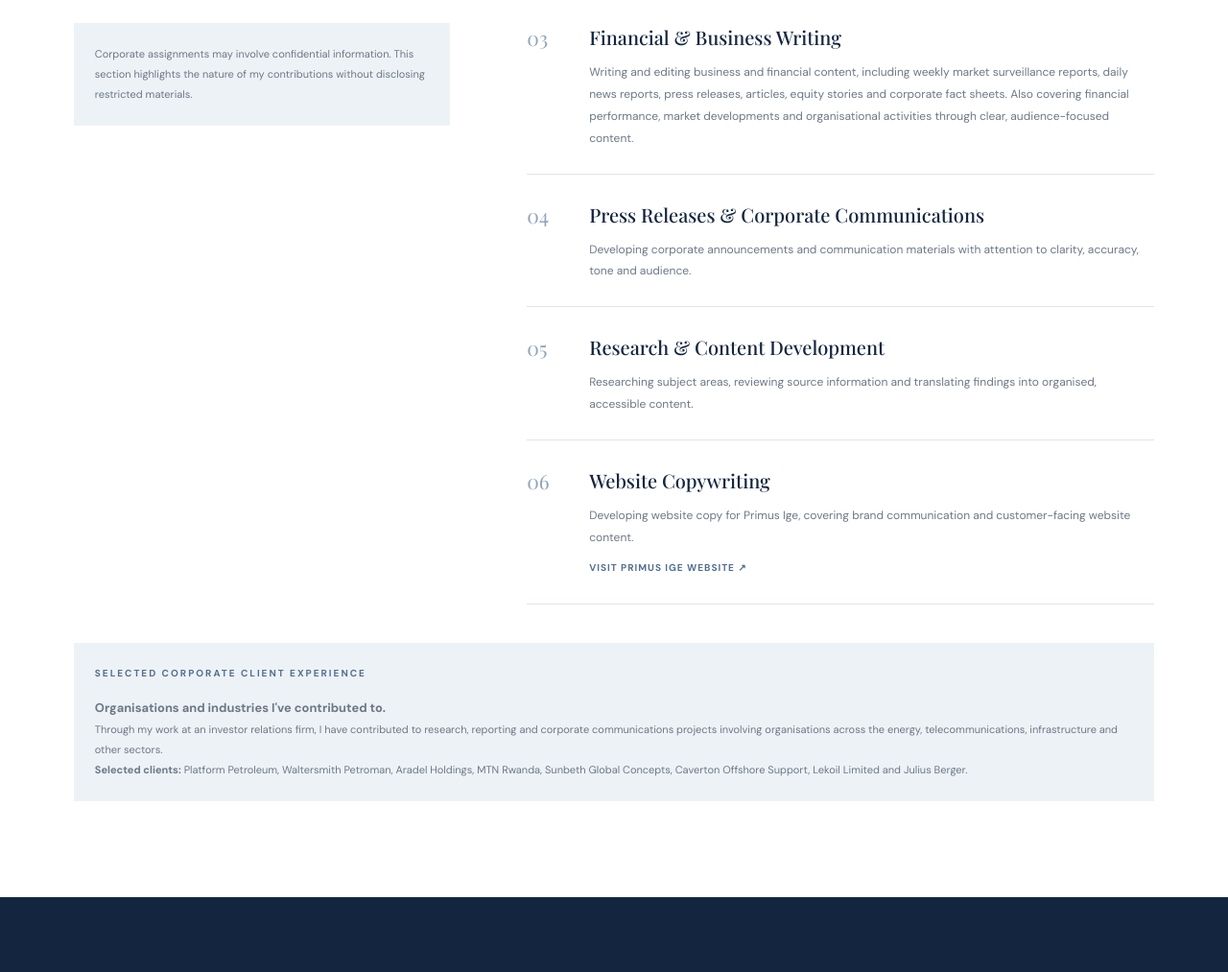
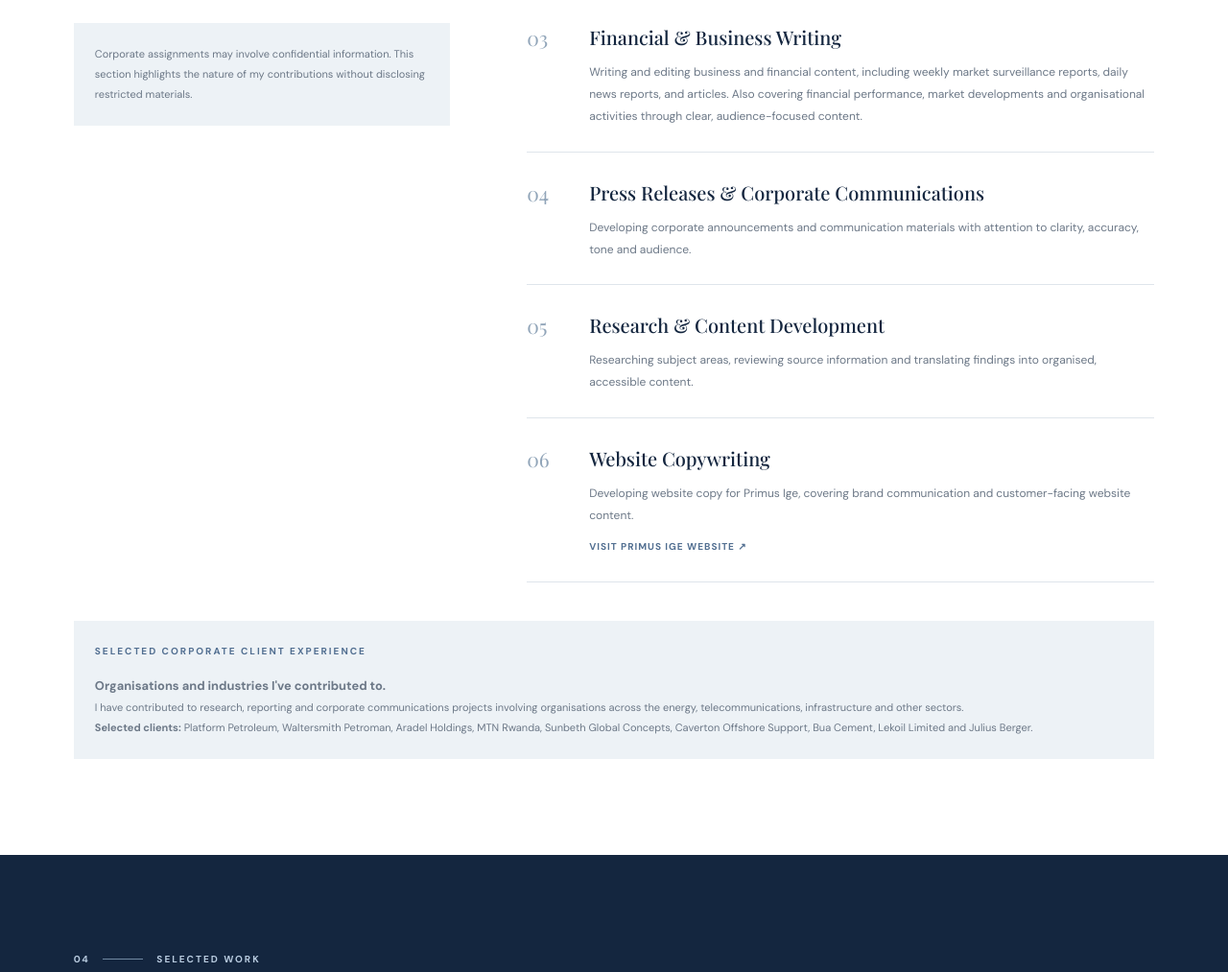
Before and after one commit to monsurohmustapha/monsurohmustapha.github.io, a plain HTML site: page index.html in a window 1280 px wide. Shown: the part 2411-3424 px from the top of the page at 96% size. Drawn offline with nearby package versions, Linux system fonts and the light colour scheme.

Commit message:
Update index.html

```diff
--- a/index.html
+++ b/index.html
@@ -1219,9 +1219,8 @@
           <h3>Financial &amp; Business Writing</h3>
           <p>
             Writing and editing business and financial content, including
-            weekly market surveillance reports, daily news reports,
-            press releases, articles, equity stories and corporate fact sheets.
-            Also covering financial performance, market developments and
+            weekly market surveillance reports, daily news reports, and
+            articles. Also covering financial performance, market developments and
             organisational activities through clear, audience-focused content.
           </p>
         </div>
@@ -1275,8 +1274,7 @@
       <h3>Organisations and industries I've contributed to.</h3>
 
       <p>
-        Through my work at an investor relations firm, I have contributed
-        to research, reporting and corporate communications projects
+         I have contributed to research, reporting and corporate communications projects
         involving organisations across the energy, telecommunications,
         infrastructure and other sectors.
       </p>
@@ -1284,7 +1282,7 @@
       <p>
         <strong>Selected clients:</strong> Platform Petroleum,
         Waltersmith Petroman, Aradel Holdings, MTN Rwanda,
-        Sunbeth Global Concepts, Caverton Offshore Support,
+        Sunbeth Global Concepts, Caverton Offshore Support, Bua Cement,
         Lekoil Limited and Julius Berger.
       </p>
     </div>
```
